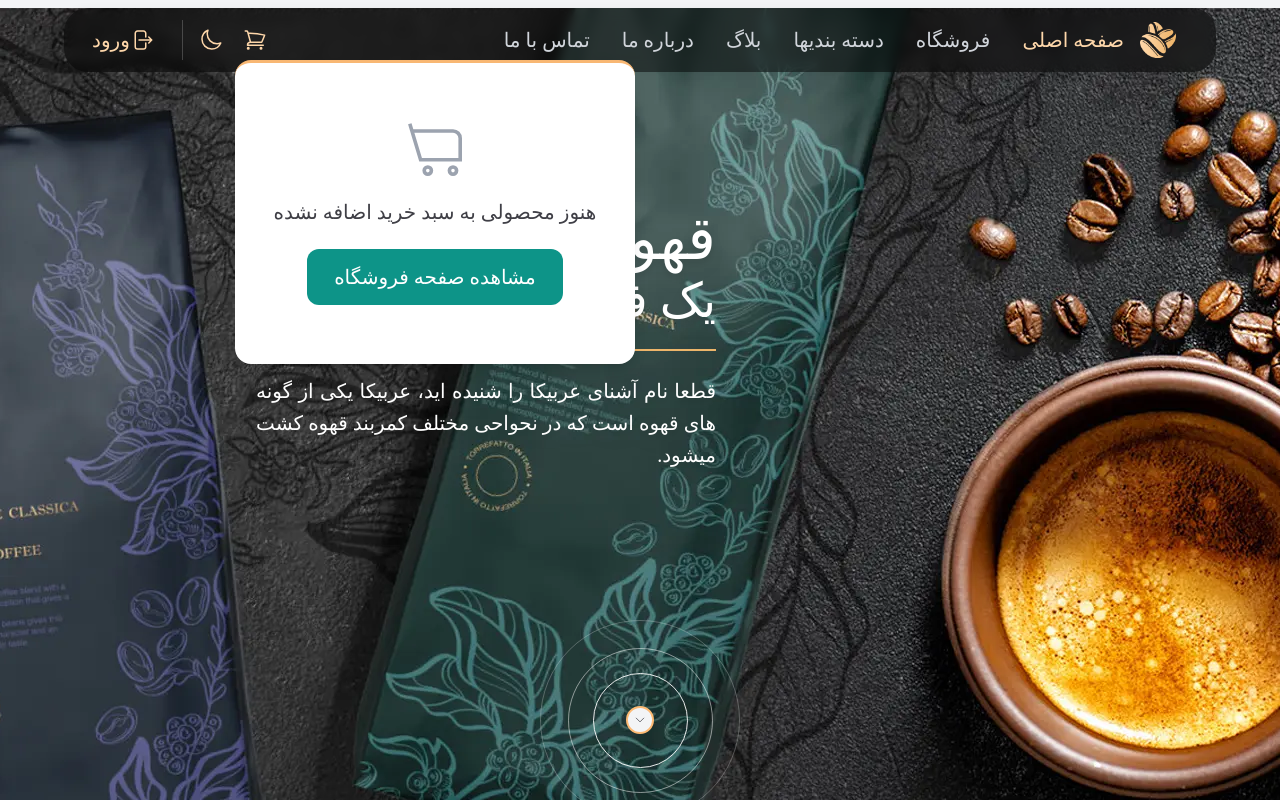
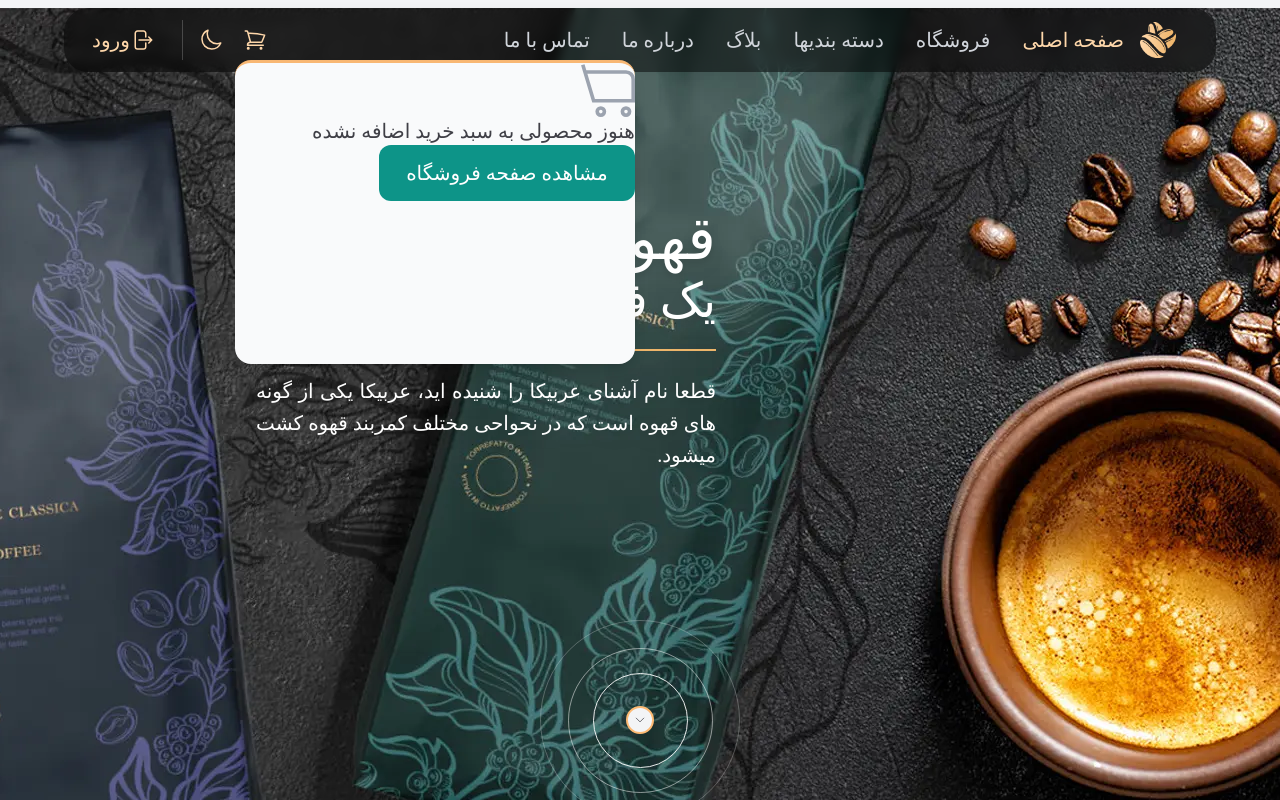
Before and after one commit to abolfazlchaman/Golden-Coffee, a React (Vite) app: page / in a window 1280 px wide. Both pictures are taken after a click on the icon 254 px from the left and 40 px from the top of the page. Shown: the top 800 px of the page. Built offline with nearby package versions, Linux system fonts and the light colour scheme; a web font is replaced by a local one.

Commit message:
placeholder cart

```diff
--- a/src/components/Header/Header.jsx
+++ b/src/components/Header/Header.jsx
@@ -1,10 +1,10 @@
 import { useEffect, useState } from "react";
 import { HashLink } from "react-router-hash-link";
-import CardBorder from "../CardBorder/CardBorder";
 
 import mobileLogo from "../../assets/svgs/logo-type.svg";
+import CartItem from "../CartItem/CartItem";
 
-function Header({ items }) {
+function Header({ items, state }) {
   const [themeMode, setThemeMode] = useState(localStorage.getItem("theme") || "light");
   const [isCartOpen, setIsCartOpen] = useState(false);
   const [isQuickPanelOpen, setIsQuickPanelOpen] = useState(false);
@@ -97,7 +97,13 @@ function Header({ items }) {
               </svg>
             </i>
             {isCartOpen && (
-              <div className="dark:bg-zinc-700  dark:text-white flex flex-col justify-around items-center min-w-[25rem] min-h-[19rem] shadow-lg bg-white border-t-[3px] border-t-[#F8B773] rounded-2xl justify-self-start">
+              <div
+                className={
+                  "dark:bg-zinc-700 dark:text-white mt-10 fixed w-[25rem] flex-col justify-around items-center min-w-[25rem] lg:min-h-[19rem] min-h-fit shadow-lg bg-gray-50 border-t-[3px] border-t-[#F8B773] rounded-2xl justify-self-start overflow-y-auto" +
+                  (state.length !== 0 && " min-w-fit h-fit max-h-screen")
+                }>
+                {state.length === 0 ? (
+                  <>
                     <i className="pt-12">
                       <svg
                         className=" fill-gray-400 stroke-gray-400"
@@ -112,12 +118,11 @@ function Header({ items }) {
                         />
                       </svg>
                     </i>
-
                     <h2 className="font-Dana text-zinc-700 dark:text-white ">
                       هنوز محصولی به سبد خرید اضافه نشده
                     </h2>
                     <HashLink
-                  to="/#new-products"
+                      to="/#shop"
                       smooth
                       className="no-underline text-inherit"
                       onClick={(e) => {
@@ -129,6 +134,35 @@ function Header({ items }) {
                         مشاهده صفحه فروشگاه
                       </button>
                     </HashLink>
+                  </>
+                ) : (
+                  <div className="flex flex-col space-y-5 py-5 justify-center items-center h-fit text-black dark:text-white">
+                    <div className="flex justify-between w-full px-5">
+                      <p>{state.length} مورد</p>
+                      <p>مشاهده سبد خرید</p>
+                    </div>
+                    {state.map(({ img, title, price, offer, starCount, offerPercentage }) => (
+                      <CartItem
+                        img={img}
+                        title={title}
+                        price={price}
+                        offer={offer}
+                        starCount={starCount}
+                        offerPercentage={offerPercentage}
+                      />
+                    ))}
+                    <div className="bg-gray-300 w-80 h-[1px]" />
+                    <div className="flex flex-row font-DanaMedium w-full justify-between px-10">
+                      <div className="flex flex-col">
+                        <p className="">مبلغ قابل پرداخت</p>
+                        <p className="">350,000 تومان</p>
+                      </div>
+                      <button className="flex items-center justify-between bg-teal-600 rounded-2xl px-4 text-white">
+                        ثبت سفارش
+                      </button>
+                    </div>
+                  </div>
+                )}
               </div>
             )}
           </div>
```
Lines whose indentation alone changed are shown as unchanged.
